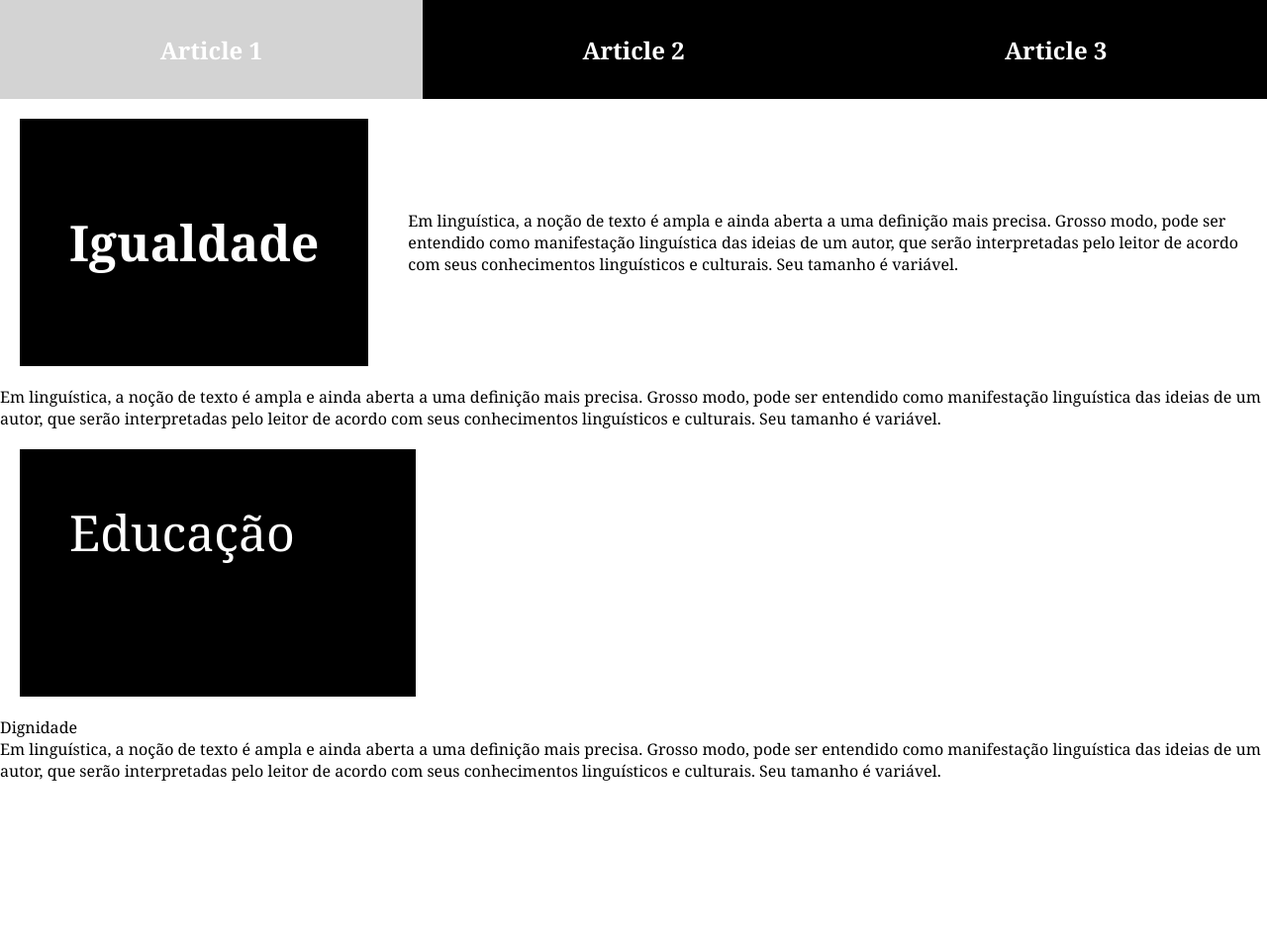
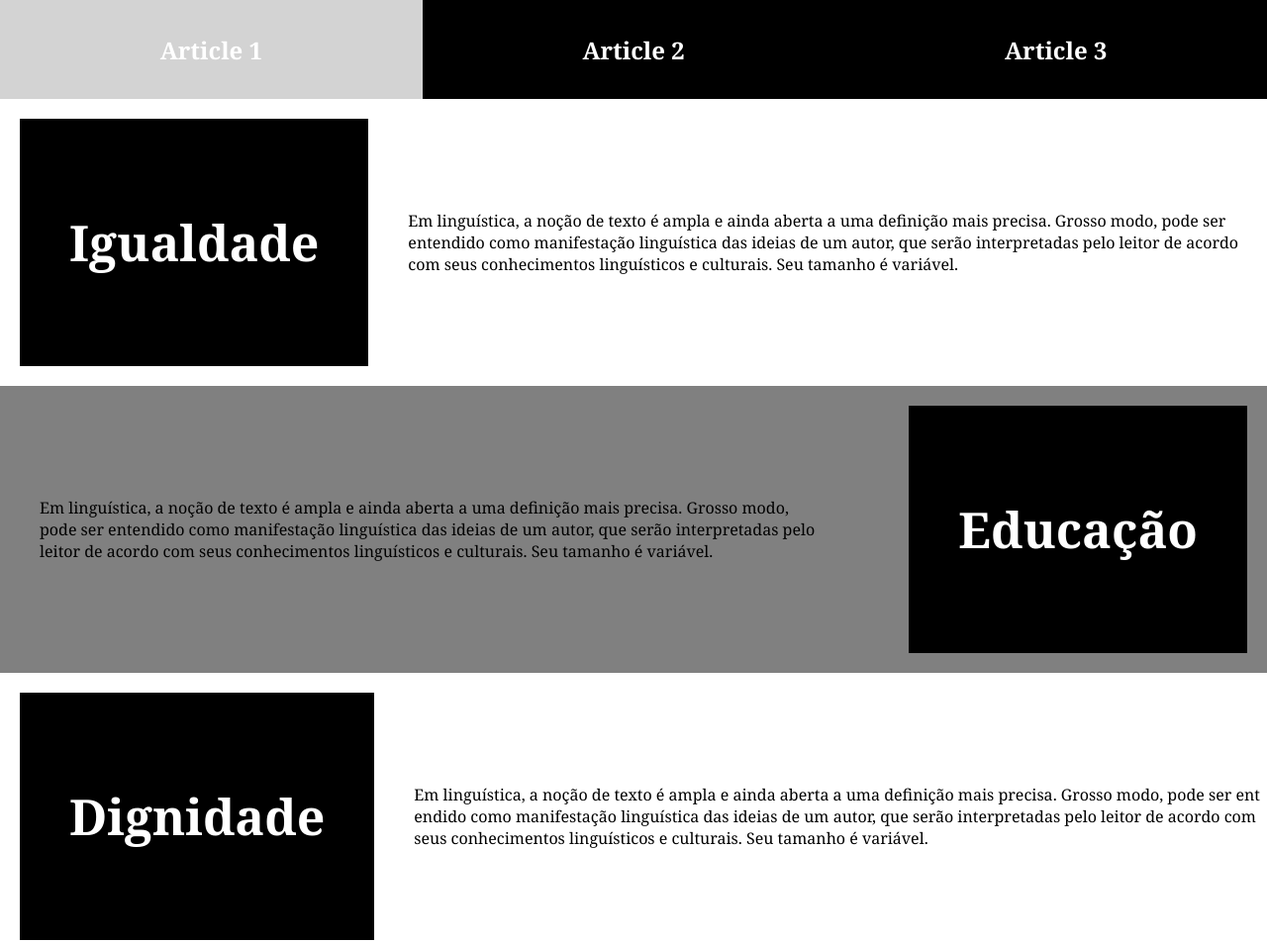
Before and after one commit to Jonniscoss/SiteDireitos, a plain HTML site: page index.html in a window 1280 px wide. Shown: the whole page at 99% size. Before the commit the page ends 800 px from the top, so only its background shows below. Drawn offline with Linux system fonts and the light colour scheme.

Commit message:
Finished the main page

```diff
--- a/style.css
+++ b/style.css
@@ -55,11 +55,13 @@ body {
     word-break: break-all;
 }
 
-.dierito2 {
+.direito2 {
+    display: flex;
+    gap: 20px;
+    justify-content: center;
+    width: 100%;
+    background-color: gray;
     align-items: center;
-    gap: 20px;
-    width: 100%;
-    display: flex;
 }
 
 .direito2title {
@@ -71,4 +73,41 @@ body {
     display: flex;
     color: white;
     font-size: 50px;
+    align-items: center;
+    font-weight: bold;
+    justify-content: center;
 }
+
+.direito2text {
+    color: black;
+    word-break: keep-all;
+    margin: 20px;
+    padding: 20px;
+}
+
+.direito3 {
+    display: flex;
+    gap: 20px;
+    justify-content: center;
+    width: 100%;
+    align-items: center;
+}
+
+.direito3title {
+    background-color: black;
+    width: 300px;
+    height: 150px;
+    padding: 50px;
+    margin: 20px;
+    display: flex;
+    justify-content: center;
+    align-items: center;
+    color: white;
+    font-size: 50px;
+    font-weight: bold;
+}
+
+.direito3text {
+    color: black;
+    word-break: break-all;
+}
```
